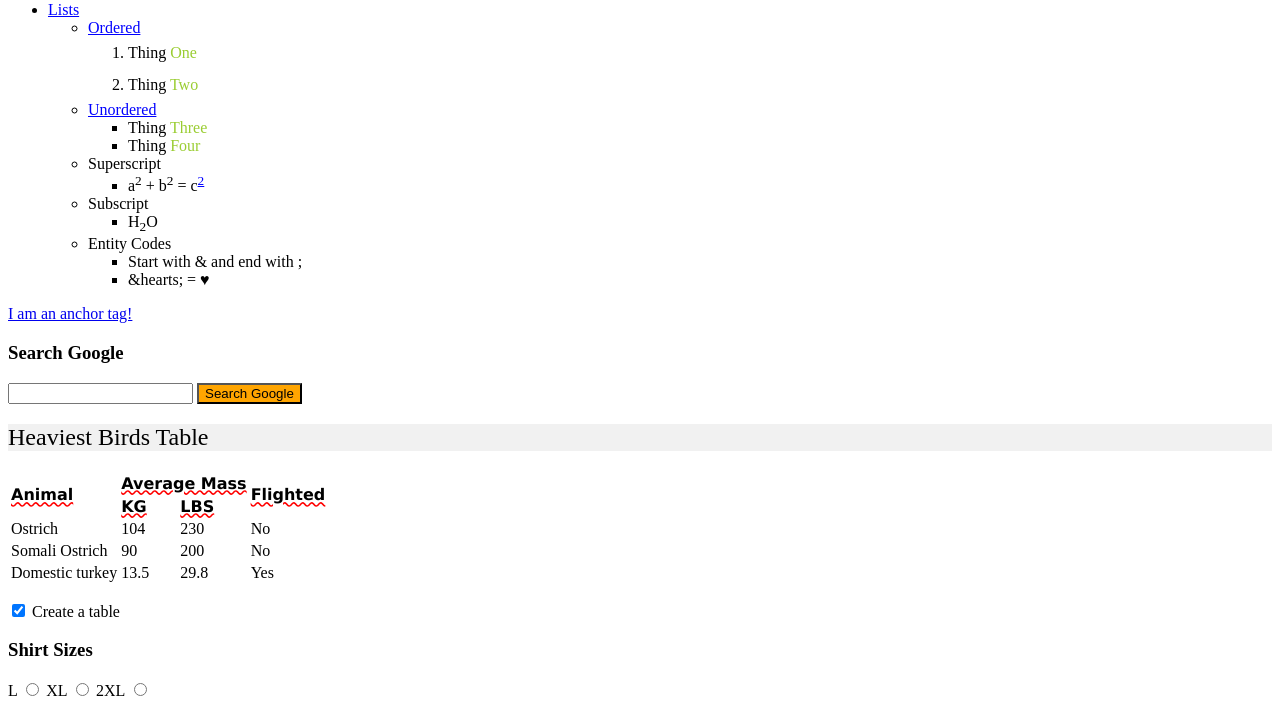
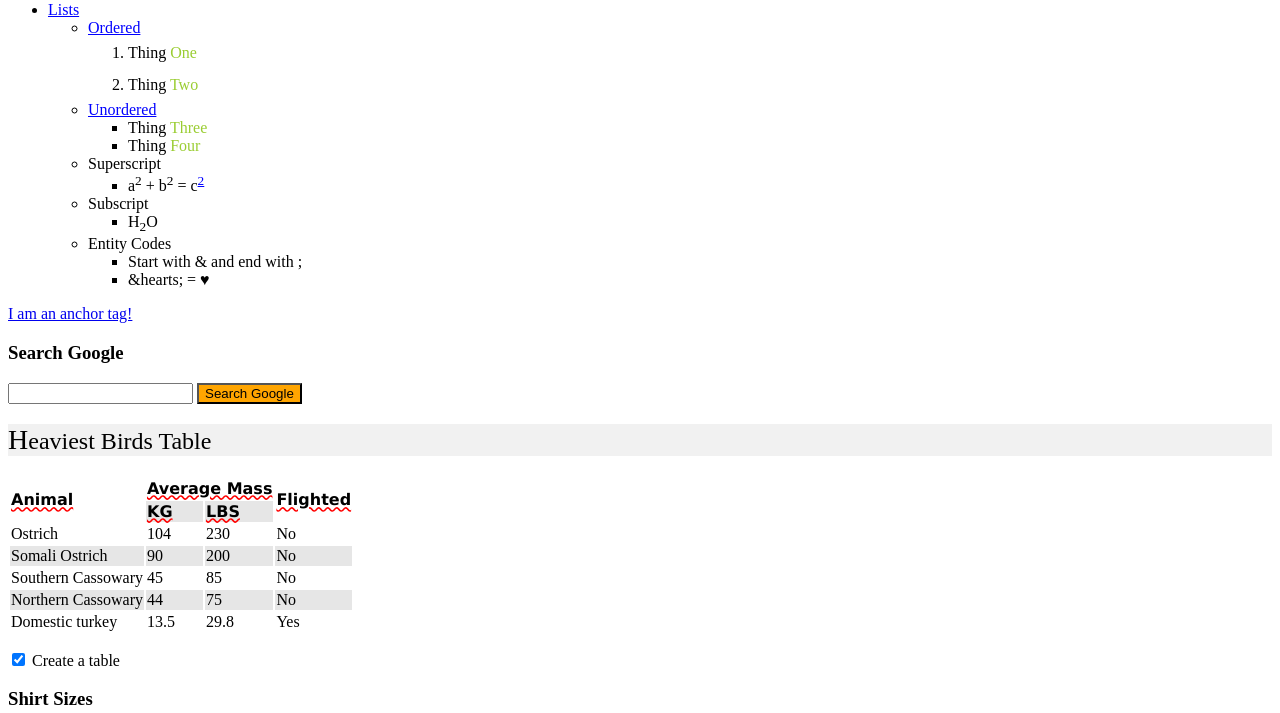
Before and after one commit to meganfdoyle/html-css-practice, a plain HTML site: page index.html in a window 1280 px wide. Shown: the part 79-792 px from the top of the page. Drawn offline with Linux system fonts and the light colour scheme.

Commit message:
Add pseudo class and pseudo element examples

```diff
--- a/index.html
+++ b/index.html
@@ -73,6 +73,20 @@
                 <td>Somali Ostrich</td>
                 <td>90</td>
                 <td>200</td>
+                <td>No</td>
+            </tr>
+
+            <tr>
+                <td>Southern Cassowary</td>
+                <td>45</td>
+                <td>85</td>
+                <td>No</td>
+            </tr>
+
+            <tr>
+                <td>Northern Cassowary</td>
+                <td>44</td>
+                <td>75</td>
                 <td>No</td>
             </tr>
 
--- a/style.css
+++ b/style.css
@@ -12,6 +12,11 @@ h1 {
     /* hex colors can be shortened to 3 digits if each pair is the same */
     /* e.g. #cc55ee can be written as #c5e */
     letter-spacing: 3px;
+}
+
+/* pseudo classes */
+h1:hover {
+    letter-spacing: 10px;
 }
 
 h2 {
@@ -51,3 +56,17 @@ div > label {
 input[type="password"] {
     color: rgb(143, 55, 202);
 }
+
+/* pseudo class */
+tr:nth-of-type(2n) {
+    background-color: #e6e6e6;
+}
+
+/* pseudo elements */
+h2::first-letter {
+    font-size: 28px;
+}
+
+body::selection {
+    background-color: rgb(71, 4, 71);
+}
```
